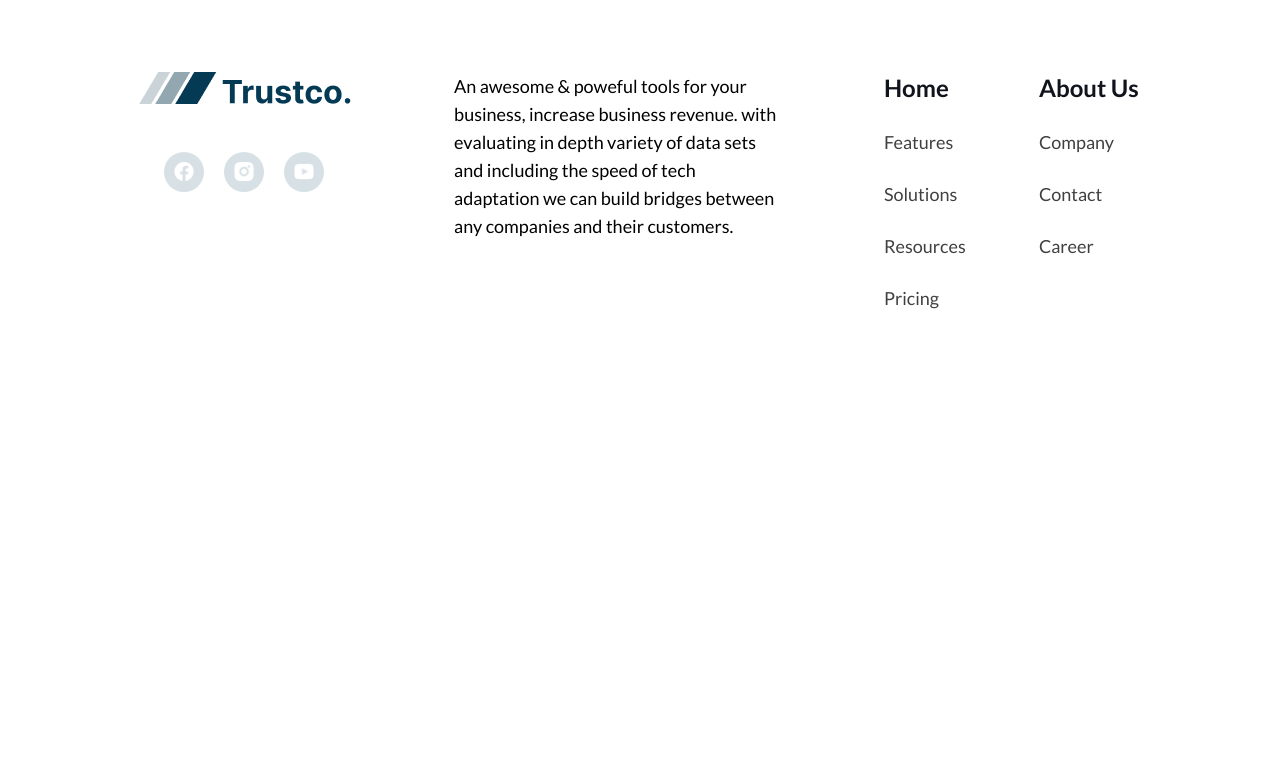
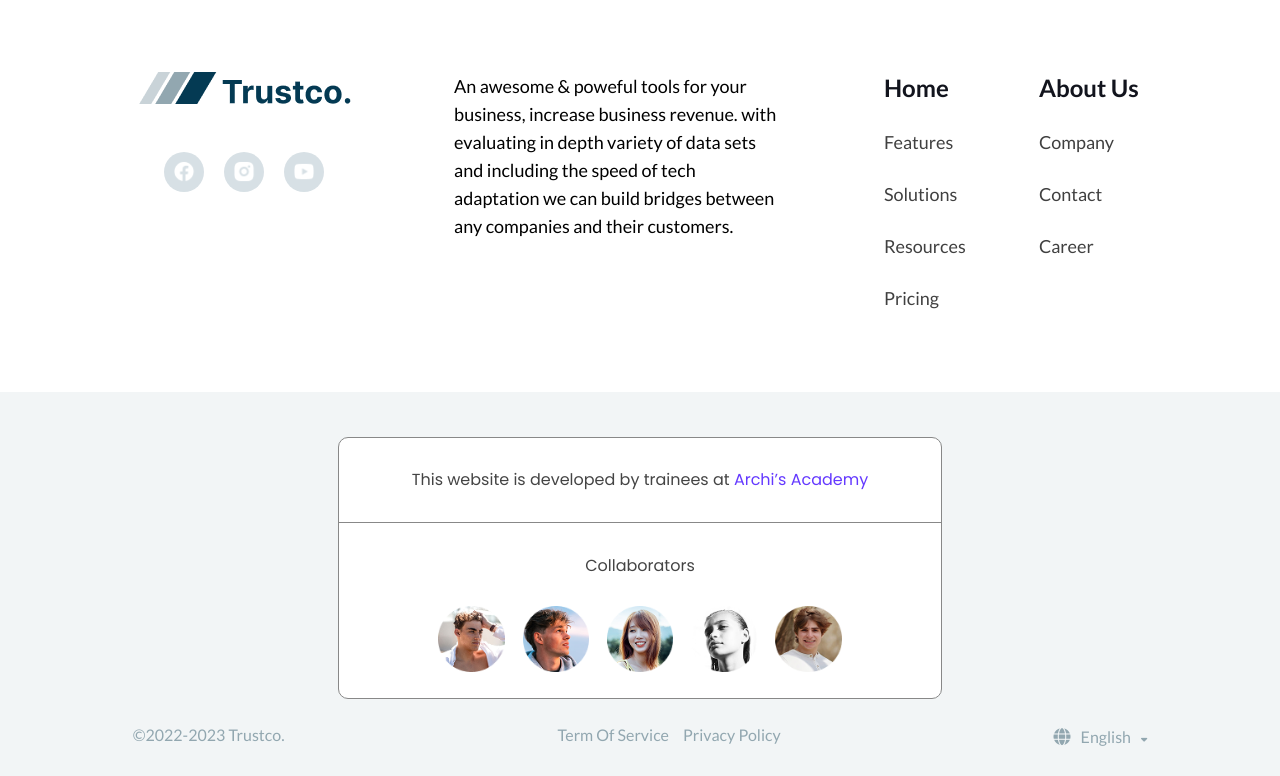
Before and after one commit to atuljaiswar/Archis-projects, a plain HTML site: page index.html in a window 1280 px wide. Shown: the part 6025-6801 px from the top of the page. Before the commit the page ends 6417 px from the top, so only its background shows below. Drawn offline with nearby package versions, Linux system fonts and the light colour scheme; files whose address does not match are found by name.

Commit message:
Added site credit section (#14)
Co-authored-by: jatul <atul.jaiswar@example.com>

```diff
--- a/index.html
+++ b/index.html
@@ -507,6 +507,45 @@
 					</div>
 				</div>
 			</div>
+			<div class="collaborators-container">
+				<div class="collaborators-wrapper">
+					<p>
+						This website is developed by trainees at
+						<span>Archi’s Academy</span>
+					</p>
+					<div class="collaborators-list">
+						<h3>Collaborators</h3>
+						<ul>
+							<li><img src="./assest/img-1.png" alt="Image-1" /></li>
+							<li><img src="./assest/img-2.png" alt="Image-2" /></li>
+							<li><img src="./assest/img-3.png" alt="Image-3" /></li>
+							<li><img src="./assest/img-4.png" alt="Image-4" /></li>
+							<li><img src="./assest/img-5.png" alt="Image-5" /></li>
+						</ul>
+					</div>
+				</div>
+				<div class="line">line</div>
+				<div class="desktop-line">line</div>
+			</div>
+
+			<div class="copyrightContainer">
+				<div class="copyright">
+					<span class="text">©2022-2023 Trustco.</span>
+					<div class="terms-service">
+						<span class="text">Term of Service</span>
+						<span class="text">Privacy Policy</span>
+					</div>
+					<div class="language">
+						<span>
+							<!-- <i class="fa-regular fa-globe"></i> -->
+							<i class="fa-solid fa-globe"></i>
+						</span>
+						<span class="text">english</span>
+						<span><i class="fa-solid fa-sort-down"></i></span>
+					</div>
+				</div>
+
+			</div>
 		</footer>
 		<!-- Footer end here -->
 		<script src="https://cdn.jsdelivr.net/npm/swiper@11/swiper-bundle.min.js"></script>
--- a/style.css
+++ b/style.css
@@ -1077,6 +1077,137 @@ footer {
 .footer-menu .about-us {
   flex-basis: 40%;
 }
+
+/*  footer section end here */
+
+/* collaborators section end here */
+.collaborators-container {
+  background-color: #F2F5F6;
+  padding: 20px 20px 0;
+}
+
+.collaborators-wrapper {
+  display: flex;
+  flex-direction: column;
+  align-items: center;
+  border: 1px solid #888888;
+  background-color: #fff;
+  border-radius: 10px;
+}
+
+
+.collaborators-wrapper p {
+  font-size: 14px;
+  line-height: 24px;
+  font-weight: 400;
+  color: #444444;
+  text-align: center;
+  padding: 30px;
+  border-bottom: 1px solid #888888;
+  font-family: "Poppins";
+}
+
+.collaborators-wrapper p span {
+  color: #6439FF;
+}
+
+.collaborators-list {
+  display: flex;
+  flex-direction: column;
+  align-items: center;
+  text-align: center;
+  padding: 15px 16px 30px;
+}
+
+.desktop-line {
+  display: none;
+}
+
+.collaborators-container .line {
+  text-indent: -9999px;
+  width: 98%;
+  margin: 0 auto;
+  height: 1px;
+  background-color: #000000;
+  display: block;
+  margin-top: 10px;
+}
+
+.collaborators-list h3 {
+  font-size: 16px;
+  line-height: 24px;
+  margin-bottom: 24px;
+  color: #444444;
+  font-weight: 400;
+  font-family: "Poppins";
+}
+
+.collaborators-list ul {
+  display: flex;
+  flex-wrap: wrap;
+  justify-content: center;
+  column-gap: 6%;
+  row-gap: 15px;
+}
+
+.collaborators-list li {
+  flex-basis: 20%;
+  border-radius: 50%;
+}
+
+.collaborators-list li img {
+  width: 100%;
+}
+
+.copyrightContainer {
+  background-color: #F2F5F6;
+}
+
+.copyright {
+  display: flex;
+  flex-direction: column;
+  justify-content: center;
+  text-align: center;
+  padding: 22px 50px 30px;
+  row-gap: 30px;
+}
+
+.copyright .text {
+  font-size: 500;
+  font-weight: 500;
+  line-height: 24px;
+  color: #92A7B0;
+  text-transform: capitalize;
+}
+
+.copyright i {
+  color: #92A7B0;
+}
+
+.terms-service {
+  display: flex;
+  justify-content: space-between;
+}
+
+.language {
+  display: flex;
+  align-items: center;
+  justify-content: center;
+  column-gap: 10px;
+}
+
+.language .fa-globe {
+  font-size: 17px;
+}
+
+.language .fa-sort-down {
+  font-size: 10px;
+  margin-bottom: 10px;
+}
+
+
+
+/* collaborators section end here */
 
 /* mobile styling end here */
 
@@ -1870,6 +2001,133 @@ footer {
       }
 
       /* footer section end here */
+
+          /* collaborators section end here */
+.collaborators-container {
+  background-color: #F2F5F6;
+  padding: 45px 0px 0;
+}
+
+.collaborators-wrapper {
+  width: 47.2%;
+  max-width: 680px;
+  margin: 0 auto;
+}
+
+
+.collaborators-wrapper p {
+  font-size: 16px;
+  line-height: 24px;
+  font-weight: 400;
+  padding: 30px;
+  width: 100%;
+}
+
+.collaborators-list {
+  display: flex;
+  flex-direction: column;
+  align-items: center;
+  text-align: center;
+  padding: 0;
+  width: 100%;
+}
+
+.collaborators-list ul {
+  width: 100%;
+  margin-bottom: 20px;
+  column-gap: 3%;
+  row-gap: 0;
+}
+
+.collaborators-container .line {
+  text-indent: -9999px;
+  width: 98%;
+  margin: 0 auto;
+  height: 1px;
+  background-color: #000000;
+  display: block;
+  margin-top: 10px;
+}
+
+.collaborators-list h3 {
+  font-size: 16px;
+  line-height: 24px;
+  margin: 15px 0 28px 0;
+  font-weight: 400;
+  font-family: "Poppins";
+}
+
+.collaborators-list li {
+  flex-basis: 11%;
+  border-radius: 50%;
+}
+
+.collaborators-container .line {
+  display: none;
+}
+
+/* copyright start here */
+
+.copyrightContainer {
+  /* padding-bottom: 20px; */
+  /* border-bottom: 1px solid #000; */
+}
+
+ .desktop-line {
+  width: 100%;
+  text-indent: -9999px;
+  height: 2px;
+  background-color: #000;
+  margin-top: 20px;
+  opacity: 0.5;
+}
+
+.copyright {
+  display: flex;
+  flex-direction: row;
+  justify-content: space-between;
+  text-align: unset;
+  padding: 24px 0;
+  row-gap: 0;
+  width: 79.26%;
+  max-width: 1140px;
+  margin: 0 auto;
+}
+
+.copyright .text {
+  font-size: 500;
+  font-weight: 500;
+  line-height: 24px;
+  color: #92A7B0;
+  text-transform: capitalize;
+}
+
+.copyright i {
+  color: #92A7B0;
+}
+
+.terms-service {
+  display: flex;
+  justify-content: space-between;
+  flex-basis: 22%;
+}
+
+.language {
+  display: flex;
+  align-items: center;
+  justify-content: center;
+  column-gap: 10px;
+}
+
+.language .fa-globe {
+  font-size: 17px;
+}
+
+.language .fa-sort-down {
+  font-size: 10px;
+  margin-bottom: 10px;
+}
+/* copyright end here */
  }
 
 
```
